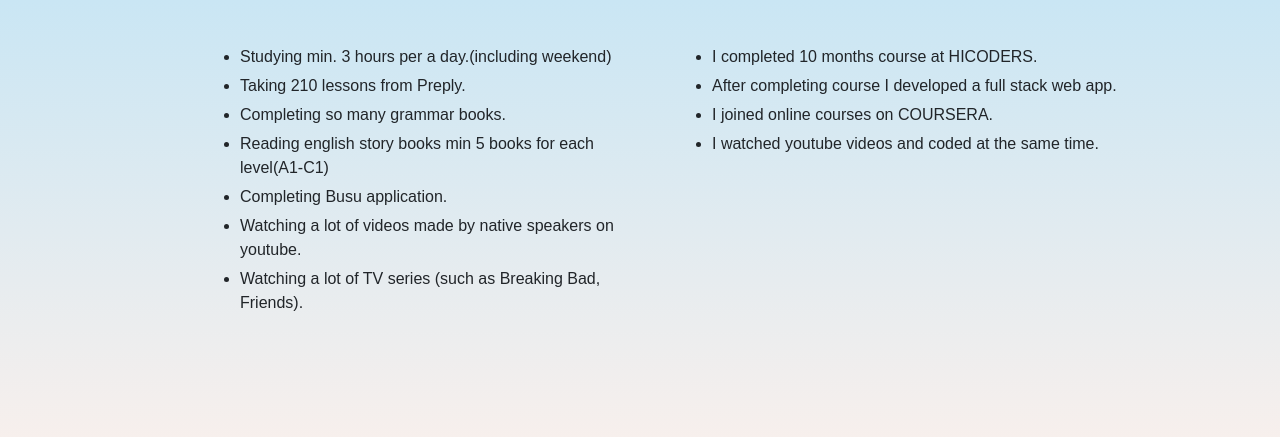
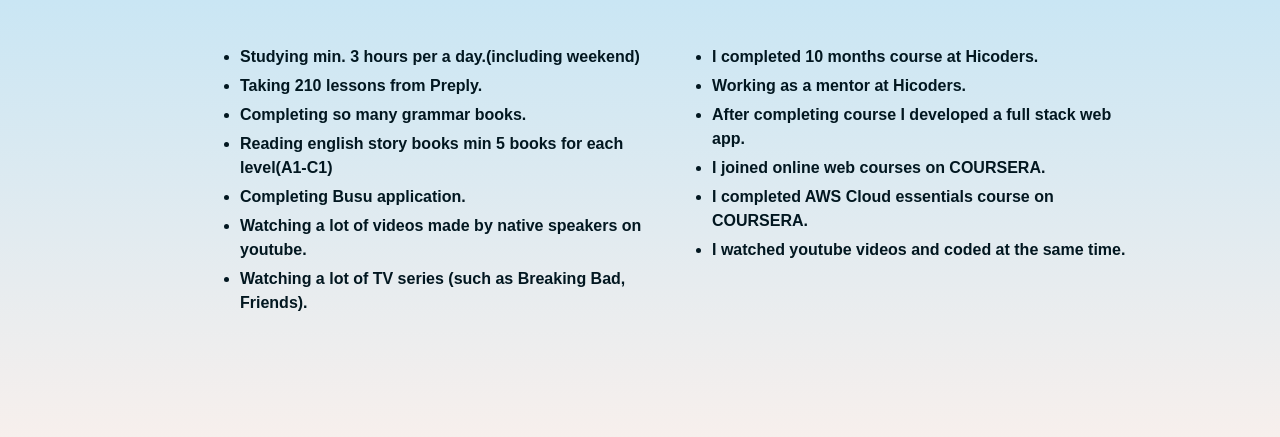
Before and after one commit to recepdogan88/Bootstrap, a plain HTML site: page my-preperation/index.html in a window 1280 px wide. Shown: the part 285-722 px from the top of the page. Drawn offline with nearby package versions, Linux system fonts and the light colour scheme; files whose address does not match are found by name.

Commit message:
Hicoders gratuated certificate has been added

```diff
--- a/my-preperation/css/home.css
+++ b/my-preperation/css/home.css
@@ -42,6 +42,8 @@
    text-decoration: double;
    font-family: 'Oswald', sans-serif;
    margin-top: 5px;
+   font-weight: 600;
+   color: #021720;
 }
 .it-list{
     margin-right: 150px;
@@ -54,7 +56,7 @@
 }
 h2{
  font-size: 40px;
- font-weight: 700;
+ font-weight: 800;
  color: #2986b1;
  font-family: 'Roboto Slab', serif;
 }
--- a/my-preperation/index.html
+++ b/my-preperation/index.html
@@ -116,12 +116,16 @@
             <h2 class="baslik-it">IT</h2>
             <ul class="text-start mt-5 it-list">
               <li class="english-li">
-                I completed 10 months course at HICODERS.
+                I completed 10 months course at Hicoders.
+              </li>
+              <li class="english-li">
+                Working as a mentor at Hicoders.
               </li>
               <li class="english-li">
                 After completing course I developed a full stack web app.
               </li>
-              <li class="english-li">I joined online courses on COURSERA.</li>
+              <li class="english-li">I joined online web courses on COURSERA.</li>
+              <li class="english-li">I completed AWS Cloud essentials course on COURSERA.</li>
               <li class="english-li">
                 I watched youtube videos and coded at the same time.
               </li>
```
Also changed, not shown: my-preperation/images/graduating-hicoders.png, 1 other file.
